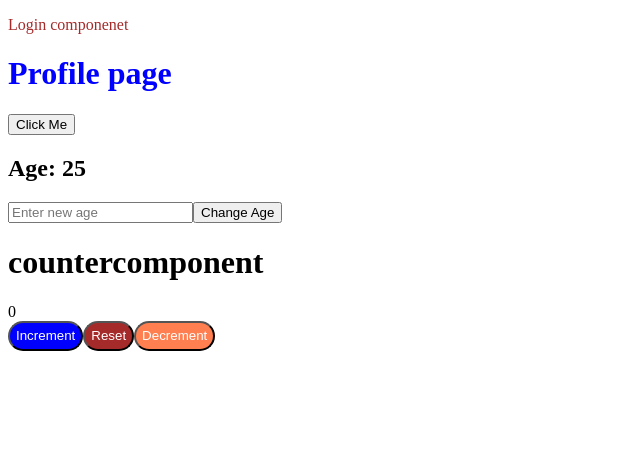
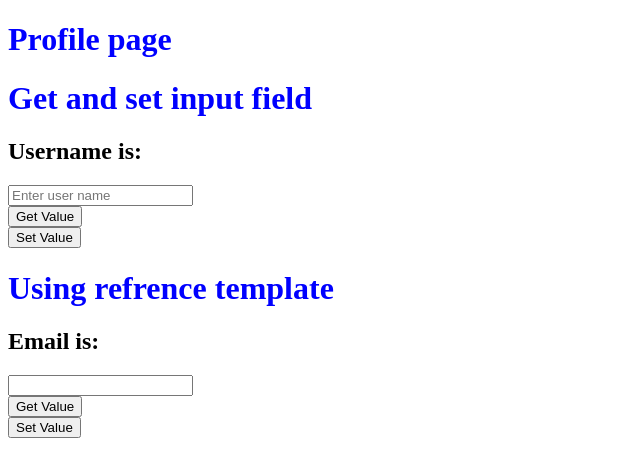
Before and after one commit to AryanNai08/Angular-Tutorial, an Angular app: page / in a window 1280 px wide. Shown: the top 476 px of the page, without its empty margins (0-640 px from the left). Built offline with nearby package versions, Linux system fonts and the light colour scheme.

Commit message:
(Angular):- Get-Set and refrence template variable

```diff
--- a/src/app/app.html
+++ b/src/app/app.html
@@ -8,9 +8,9 @@
 
 
 <!-- component -->
- <app-login></app-login>
+ <!-- <app-login></app-login> -->
 
  <!-- custom component -->
  <app-profile></app-profile>
 
- <app-countercomponent></app-countercomponent>
+ <!-- <app-countercomponent></app-countercomponent> -->
--- a/src/app/profile/profile.html
+++ b/src/app/profile/profile.html
@@ -1,9 +1,29 @@
 <h1>Profile page</h1>
-<button (click)="HandleClick()">Click Me</button>
+<!-- button click event -->
+<!-- <button (click)="HandleClick()">Click Me</button>
 <h2>Age: {{ age }}</h2>
 
 <input type="text" #ageInput placeholder="Enter new age">
 
 <button (click)="changeAge(ageInput.value)">
   Change Age
-</button>
+</button> -->
+
+
+<!-- get and set -->
+ <h1>Get and set input field</h1>
+ <h2>Username is:{{displayName}}</h2>
+ <input type="text" value="{{name}}" (input)="getName($event)" placeholder="Enter user name">
+ <br>
+ <button (click)="showName()">Get Value</button>
+ <br>
+ <button (click)="setName()">Set Value</button>
+
+
+ <h1>Using refrence template</h1>
+  <h2>Email is:{{email}}</h2>
+  <input type="text" value="{{email}}" #emailfield>
+ <br>
+ <button (click)="showEmail(emailfield.value)">Get Value</button>
+ <br>
+ <button (click)="setEmail()">Set Value</button>
--- a/src/app/profile/profile.ts
+++ b/src/app/profile/profile.ts
@@ -7,17 +7,42 @@
     })
 export class ProfileComponenet {
 
-    age:number|string=25;
+    // button click event
+    // age:number|string=25;
 
-    HandleClick(){
-        alert("Button Clicked");
-        console.log("Button Clicked");
-        this.otherfun();
+    // HandleClick(){
+    //     alert("Button Clicked");
+    //     console.log("Button Clicked");
+    //     this.otherfun();
+    // }
+    // otherfun(){
+    //     console.log("Other function called");
+    // }
+    // changeAge(newAge: string | number) {
+    // this.age = newAge;
+    // }
+
+
+    // get and set
+    name="";
+    displayName="";
+    getName(event:Event){
+        this.name=(event.target as HTMLInputElement).value;
+
     }
-    otherfun(){
-        console.log("Other function called");
+    showName(){
+        this.displayName=this.name;
     }
-    changeAge(newAge: string | number) {
-    this.age = newAge;
+    setName(){
+        this.name="Aryan";
+    }
+
+    //refrence template
+    email="";
+    showEmail(val:string){
+        this.email=val;
+    }
+    setEmail(){
+        this.email="aryannai941@gmail.com";
     }
 }
```
